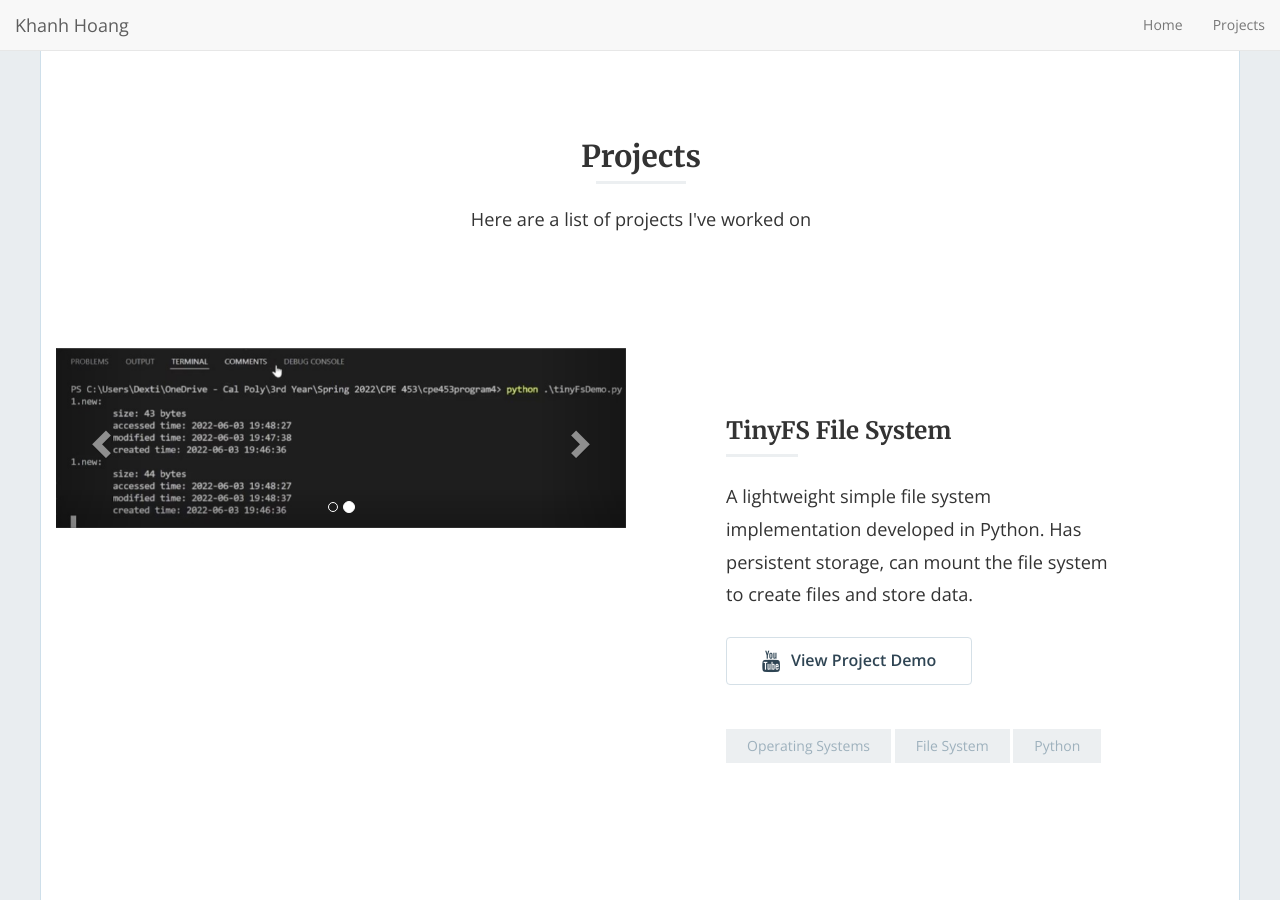
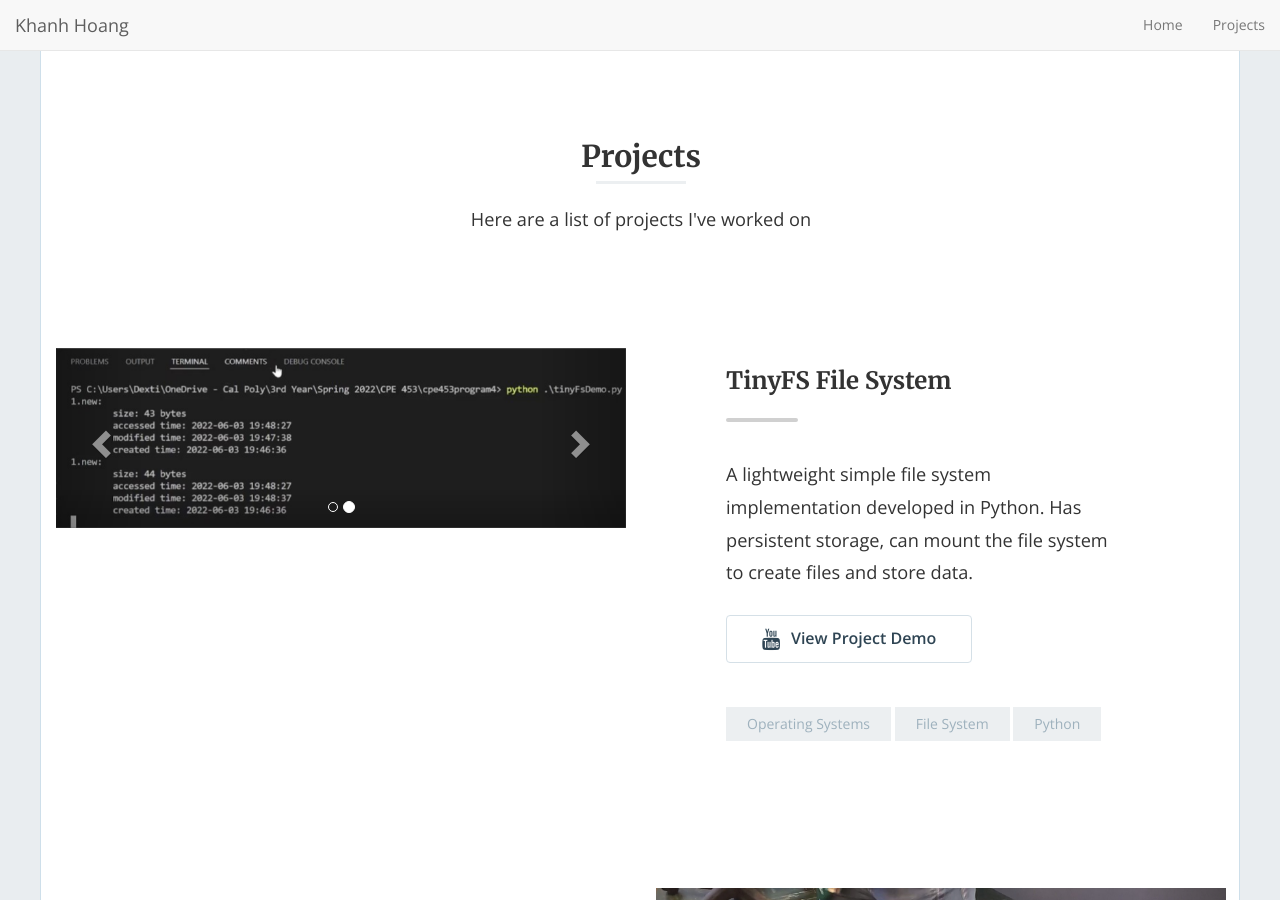
Before and after one commit to KKhanhH/kkhanhh.github.io, a Jekyll site: the page built from projects.md, in a window 1280 px wide and 900 px high. Built offline with Jekyll 4.4.1, drawn with Linux system fonts in a browser that asks for light colours; nearby versions of some CDN libraries; library files that are not in the unit come from our copies; the list of posts is cut into pages by our own code.

Commit message:
Styling changes for alternating layout

```diff
--- a/_includes/content-left.html
+++ b/_includes/content-left.html
@@ -2,13 +2,15 @@
 
   <div class="row">
 
-    <div class="col-xs-12 col-md-6">
+    <div class="col-xs-12 col-md-6 col-md-push-6">
+      {% include featured-image.html %}
+    </div>
+
+    <div class="col-xs-12 col-md-6 col-md-pull-6">
       {% include post-content.html %}
     </div>
 
-    <div class="col-xs-12 col-md-6">
-      {% include featured-image.html %}
-    </div>
+
 
   </div>
 
--- a/_includes/featured-image.html
+++ b/_includes/featured-image.html
@@ -13,7 +13,7 @@
           {% for image in post.featured_image %}
             <!-- Full-width images with number and caption text -->
             <div class="item {% if forloop.index == 1 %}active{% endif %}">
-              <img class="img-responsive" src="{{ image }}">
+              <img class="img" src="{{ image }}">
             </div>
           {% endfor %}
 
--- a/css/style.scss
+++ b/css/style.scss
@@ -265,7 +265,6 @@
     }
   }
   .content {
-    margin-top: 5em;
     margin-left: 5em;
     @include bp-xsmall {
       margin-left: 0;
@@ -274,13 +273,17 @@
       position: relative;
       margin-bottom: 1.5em;
       &:after {
-        content: '';
-        position: absolute;
-        top: 1.5em;
-        left: 0;
+        content:' ';
+        display:block;
+        border:2px solid #d0d0d0;
+        border-radius:4px;
         width: 3em;
-        height: 3px;
-        background-color: #ECEFF1;
+        margin-top: 1em;
+        -webkit-border-radius:4px;
+        -moz-border-radius:4px;
+        box-shadow:inset 0 1px 1px rgba(0, 0, 0, .05);
+        -webkit-box-shadow:inset 0 1px 1px rgba(0, 0, 0, .05);
+        -moz-box-shadow:inset 0 1px 1px rgba(0, 0, 0, .05);
       }
     }
     .excerpt {
```
Also changed, not shown: _posts/2021-11-01-educational-assistant-discord-bot.md (+1 -1 lines).
